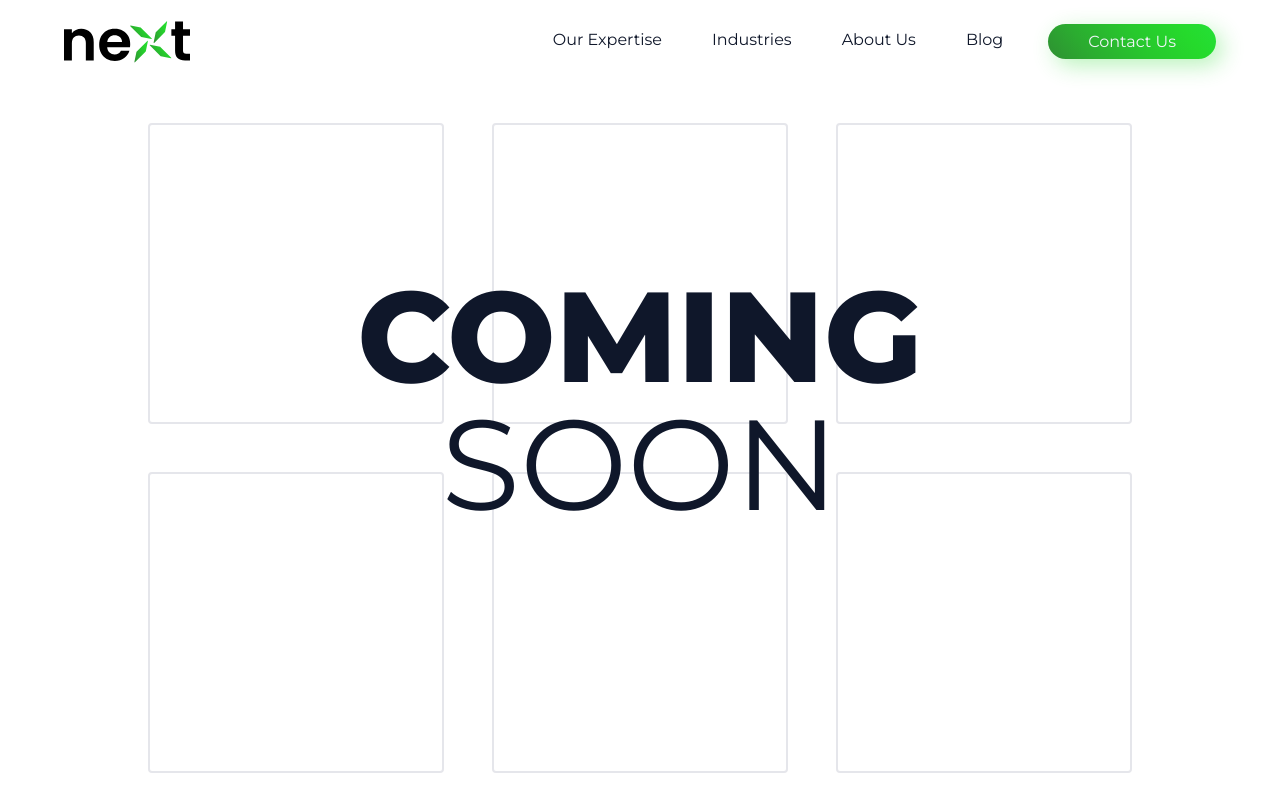
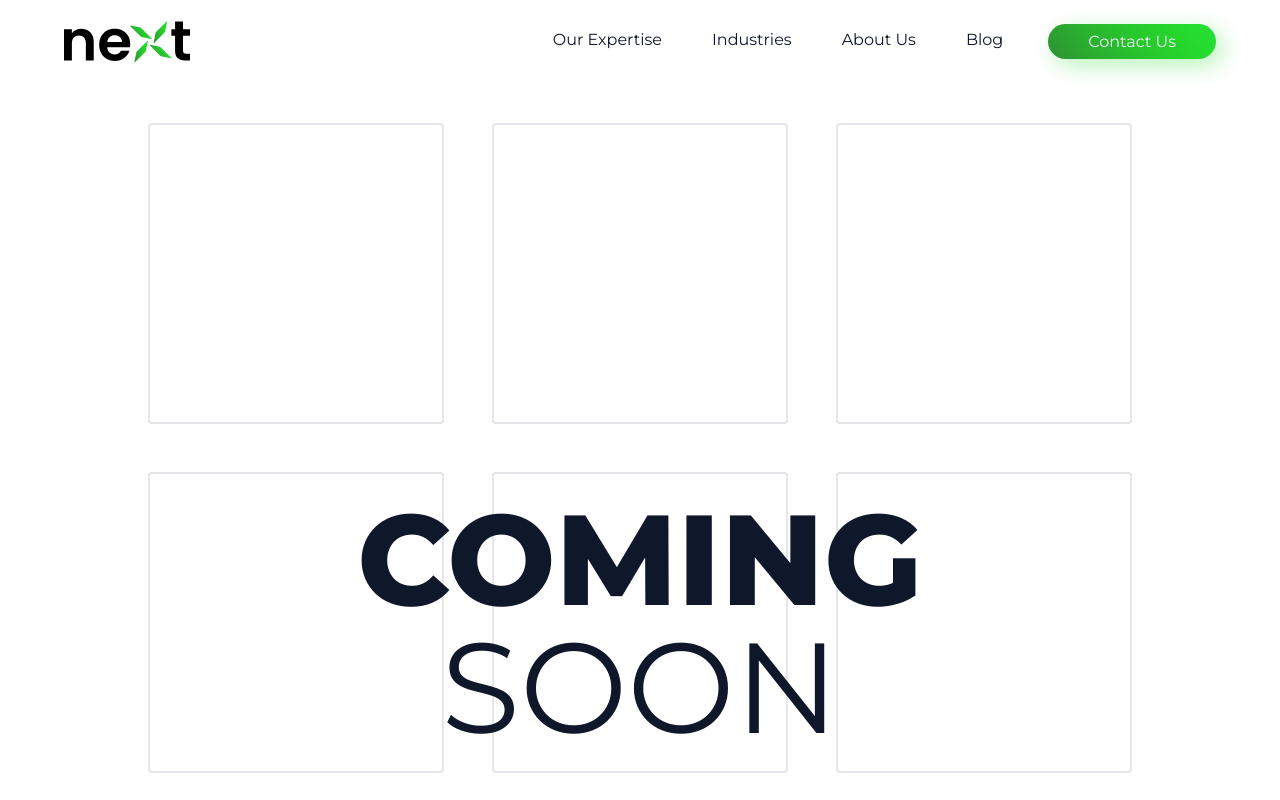
Before and after one commit to Gerry-Mie/nxtt, a Next.js app: page /blog in a window 1280 px wide. Shown: the top 800 px of the page. Built offline with nearby package versions, Linux system fonts and the light colour scheme.

Commit message:
fix: blog page ui bug

```diff
--- a/app/blog/page.tsx
+++ b/app/blog/page.tsx
@@ -5,14 +5,14 @@ import { motion, AnimatePresence } from "framer-motion";
 const Blog = () => {
   const tempoObject = [0, 1, 2, 3, 4, 5, 6, 7];
   return (
-    <div className="h-screen p-10 relative mt-[83px] flex flex-wrap justify-center gap-12">
+    <div className="p-10 relative mt-[83px] flex flex-wrap justify-center gap-12">
       {tempoObject.map(() => (
         <div className="z-0">
           <div className="w-[296px] h-[301px] border-2 border-[#080e42] opacity-[0.1] rounded"></div>
         </div>
       ))}
 
-      <div className="z-[1] fixed top-0 left-0 flex items-center flex-col justify-center w-full h-full">
+      <div className="z-[1] absolute top-0 left-0 flex items-center flex-col justify-center w-full h-screen lg:h-full">
         <AnimatePresence>
           <motion.p
             variants={{
```
